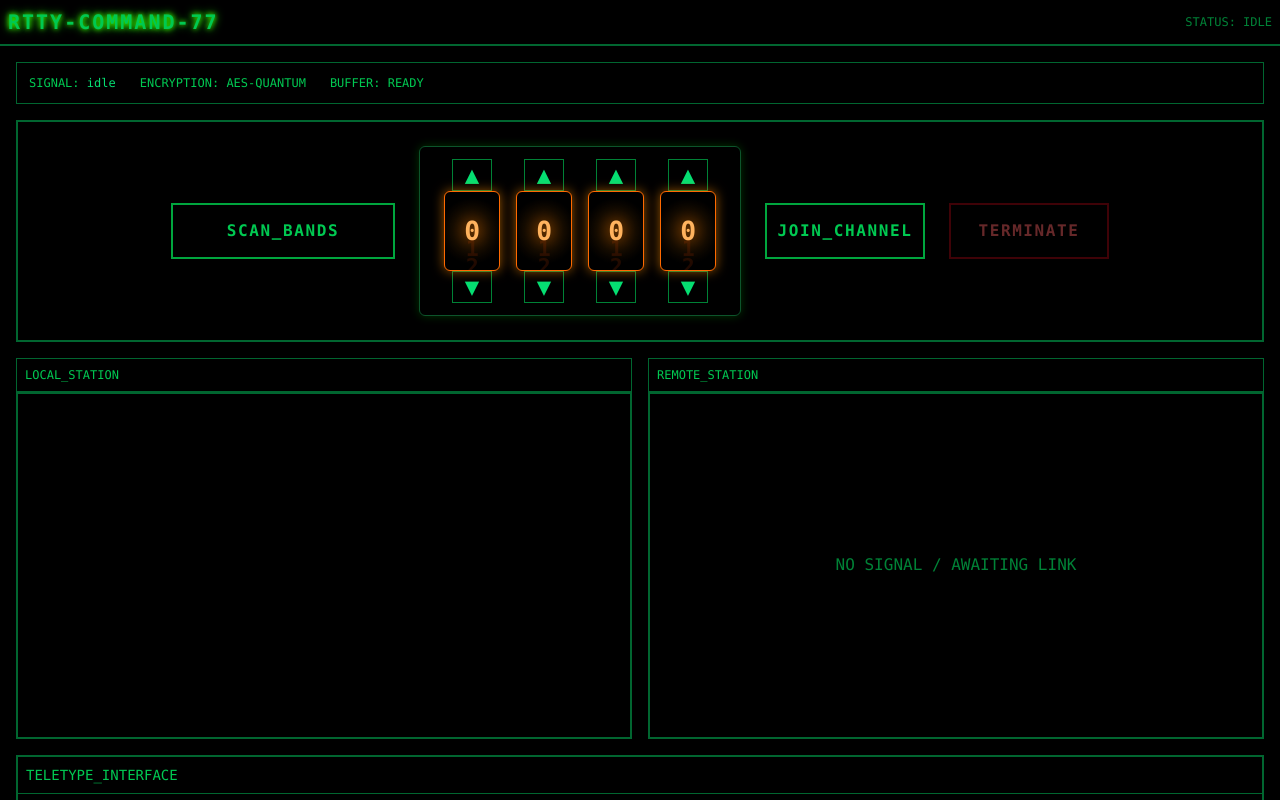
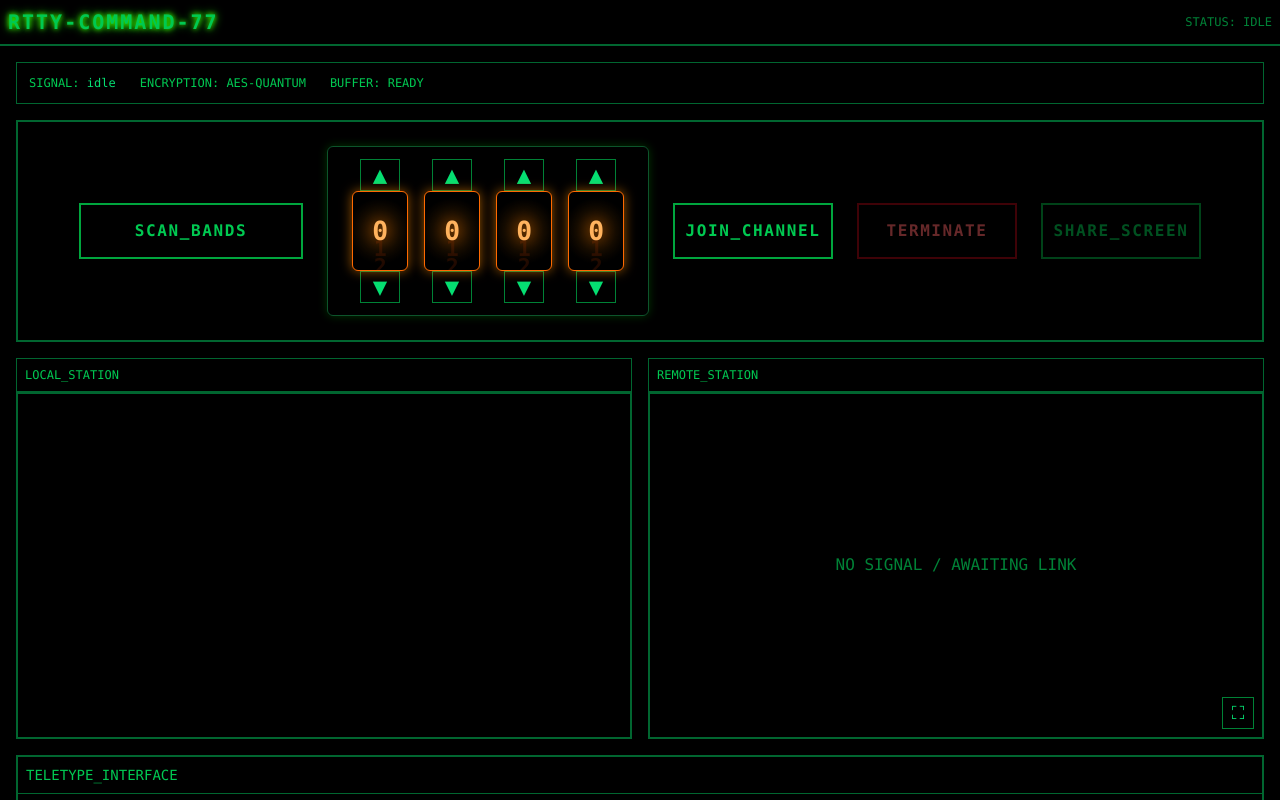
Before and after one commit to DanielPincu/Teletype---Frontend, a React (Vite) app: page / in a window 1280 px wide. Shown: the top 800 px of the page. Built offline with nearby package versions, Linux system fonts and the light colour scheme; no server answers.

Commit message:
Screen sharing + Video Quality 💯

```diff
--- a/src/App.jsx
+++ b/src/App.jsx
@@ -15,10 +15,13 @@ export default function App() {
     joinRoom,
     cancelJoin,
     sendMessage,
-    terminate
+    terminate,
+    isSharingScreen,
+    toggleScreenShare
   } = useStateless()
 
   const chatRef = React.useRef(null)
+  const remoteContainerRef = React.useRef(null)
   const [joinError, setJoinError] = React.useState(false)
   const [isJoiningUI, setIsJoiningUI] = React.useState(false)
 
@@ -33,6 +36,26 @@ export default function App() {
       setIsJoiningUI(false)
     }
   }, [status])
+
+  const goFullScreen = () => {
+    const el = remoteContainerRef.current
+    if (!el) return
+
+    const isFullscreen =
+      document.fullscreenElement === el ||
+      document.webkitFullscreenElement === el ||
+      document.msFullscreenElement === el
+
+    if (isFullscreen) {
+      if (document.exitFullscreen) document.exitFullscreen()
+      else if (document.webkitExitFullscreen) document.webkitExitFullscreen()
+      else if (document.msExitFullscreen) document.msExitFullscreen()
+    } else {
+      if (el.requestFullscreen) el.requestFullscreen()
+      else if (el.webkitRequestFullscreen) el.webkitRequestFullscreen()
+      else if (el.msRequestFullscreen) el.msRequestFullscreen()
+    }
+  }
 
   const handleJoin = () => {
     if (!roomId || !roomId.trim()) {
@@ -165,7 +188,7 @@ export default function App() {
 
             <button
               onClick={(isJoiningUI || status === 'joining-room' || status === 'joining' || status === 'waiting') ? cancelJoin : handleJoin}
-              disabled={status === 'searching' || status === 'connecting'}
+              disabled={status === 'searching' || status === 'connecting' || status === 'connected'}
               className={`
                 border-2 px-6 py-3 w-40 h-14
                 flex items-center justify-center
@@ -182,7 +205,7 @@ export default function App() {
                 {(isJoiningUI || status === 'joining-room' || status === 'joining' || status === 'waiting')
                   ? 'CANCEL'
                   : status === 'connected'
-                  ? 'Connected'
+                  ? 'CHANNEL_LOCKED'
                   : 'JOIN_CHANNEL'}
               </span>
             </button>
@@ -201,6 +224,24 @@ export default function App() {
               <span className="tracking-widest font-bold">TERMINATE</span>
             </button>
 
+            <button
+              onClick={toggleScreenShare}
+              disabled={status !== 'connected'}
+              className={`
+                border-2 px-6 py-3 w-40 h-14
+                flex items-center justify-center
+                transition-all duration-300
+                ${isSharingScreen
+                  ? 'border-amber-600 text-amber-400 bg-amber-900/30 animate-pulse'
+                  : 'border-green-600 hover:bg-green-800/30'}
+                disabled:opacity-40 disabled:cursor-not-allowed
+              `}
+            >
+              <span className="tracking-widest font-bold">
+                {isSharingScreen ? 'STOP_SHARE' : 'SHARE_SCREEN'}
+              </span>
+            </button>
+
           </div>
         </div>
 
@@ -214,7 +255,7 @@ export default function App() {
             </div>
 
             <div className="border-2 border-green-800 aspect-video relative">
-              <video ref={localRef} autoPlay muted className="w-full h-full object-cover" />
+              <video ref={localRef} autoPlay playsInline muted className="w-full h-full object-cover" />
             </div>
           </div>
 
@@ -224,8 +265,14 @@ export default function App() {
               REMOTE_STATION
             </div>
 
-            <div className="border-2 border-green-800 aspect-video relative">
-              <video ref={remoteRef} autoPlay className="w-full h-full object-cover" />
+            <div ref={remoteContainerRef} className="border-2 border-green-800 aspect-video relative">
+              <video ref={remoteRef} autoPlay playsInline className="w-full h-full object-cover" />
+              <button
+                onClick={goFullScreen}
+                className="absolute bottom-2 right-2 w-8 h-8 flex items-center justify-center border border-green-700 bg-black/70 hover:bg-green-900/40 transition"
+              >
+                <span className="text-green-400 text-lg leading-none">⛶</span>
+              </button>
               {status !== 'connected' && (
                 <div className="absolute inset-0 flex items-center justify-center text-green-700">
                   NO SIGNAL / AWAITING LINK
--- a/src/hooks/useStateless.js
+++ b/src/hooks/useStateless.js
@@ -8,7 +8,8 @@ import {
   handleAnswer,
   addIce,
   send,
-  close
+  close,
+  replaceVideoTrack
 } from '../rtc'
 
 export function useStateless() {
@@ -21,7 +22,53 @@ export function useStateless() {
   ])
   const [input, setInput] = useState('')
   const [roomId, setRoomId] = useState('')
+  const [isSharingScreen, setIsSharingScreen] = useState(false)
   const isSearching = useRef(false)
+  const toggleScreenShare = async () => {
+    try {
+      if (!isSharingScreen) {
+        const screenStream = await navigator.mediaDevices.getDisplayMedia({ video: true })
+        const screenTrack = screenStream.getVideoTracks()[0]
+
+        replaceVideoTrack(screenTrack)
+
+        if (localRef.current) {
+          localRef.current.srcObject = screenStream
+        }
+
+        screenTrack.onended = async () => {
+          const camStream = await initMedia()
+          const camTrack = camStream.getVideoTracks()[0]
+
+          replaceVideoTrack(camTrack)
+
+          if (localRef.current) {
+            localRef.current.srcObject = camStream
+          }
+
+          setIsSharingScreen(false)
+        }
+
+        setIsSharingScreen(true)
+        log('SCREEN TRANSMISSION ENABLED')
+      } else {
+        const camStream = await initMedia()
+        const camTrack = camStream.getVideoTracks()[0]
+
+        replaceVideoTrack(camTrack)
+
+        if (localRef.current) {
+          localRef.current.srcObject = camStream
+        }
+
+        setIsSharingScreen(false)
+        log('RETURNED TO CAMERA FEED')
+      }
+    // eslint-disable-next-line no-unused-vars
+    } catch (err) {
+      log('SCREEN SHARE FAILED')
+    }
+  }
 
   const log = (text, type = 'system') =>
     setMessages(prev => [
@@ -254,6 +301,8 @@ export function useStateless() {
     joinRoom,
     cancelJoin,
     sendMessage,
-    terminate
+    terminate,
+    isSharingScreen,
+    toggleScreenShare,
   }
 }
--- a/src/rtc.js
+++ b/src/rtc.js
@@ -10,8 +10,16 @@ async function ensureLocalMedia() {
   }
 
   localStream = await navigator.mediaDevices.getUserMedia({
-    video: true,
-    audio: true
+    video: {
+      width: { ideal: 1280 },
+      height: { ideal: 720 },
+      frameRate: { ideal: 30, max: 60 }
+    },
+    audio: {
+      echoCancellation: true,
+      noiseSuppression: true,
+      autoGainControl: true
+    }
   })
 
   if (peerConnection) {
@@ -23,6 +31,17 @@ async function ensureLocalMedia() {
         peerConnection.addTrack(track, localStream)
       }
     })
+
+    // Increase video bitrate for better quality
+    peerConnection.getSenders().forEach((sender) => {
+      if (sender.track && sender.track.kind === 'video') {
+        const params = sender.getParameters()
+        if (!params.encodings) params.encodings = [{}]
+
+        params.encodings[0].maxBitrate = 2500000 // ~2.5 Mbps
+        sender.setParameters(params)
+      }
+    })
   }
 
   return localStream
@@ -30,6 +49,21 @@ async function ensureLocalMedia() {
 
 export function createPeer({ onRemote, onData, onIce, onState }, initiator) {
   peerConnection = new RTCPeerConnection(RTC_CONFIG)
+
+  // Apply bitrate settings once senders are available
+  setTimeout(() => {
+    if (!peerConnection) return
+
+    peerConnection.getSenders().forEach((sender) => {
+      if (sender.track && sender.track.kind === 'video') {
+        const params = sender.getParameters()
+        if (!params.encodings) params.encodings = [{}]
+
+        params.encodings[0].maxBitrate = 2500000
+        sender.setParameters(params)
+      }
+    })
+  }, 500)
 
   peerConnection.onicecandidate = (e) => {
     if (e.candidate) onIce(e.candidate)
@@ -99,6 +133,19 @@ export function send(msg) {
   }
 }
 
+// Replace the video track for screen sharing or camera switching
+export function replaceVideoTrack(newTrack) {
+  if (!peerConnection) return
+
+  const sender = peerConnection
+    .getSenders()
+    .find((s) => s.track && s.track.kind === 'video')
+
+  if (sender) {
+    sender.replaceTrack(newTrack)
+  }
+}
+
 export function close() {
   dataChannel?.close()
   localStream?.getTracks().forEach((t) => t.stop())
```
